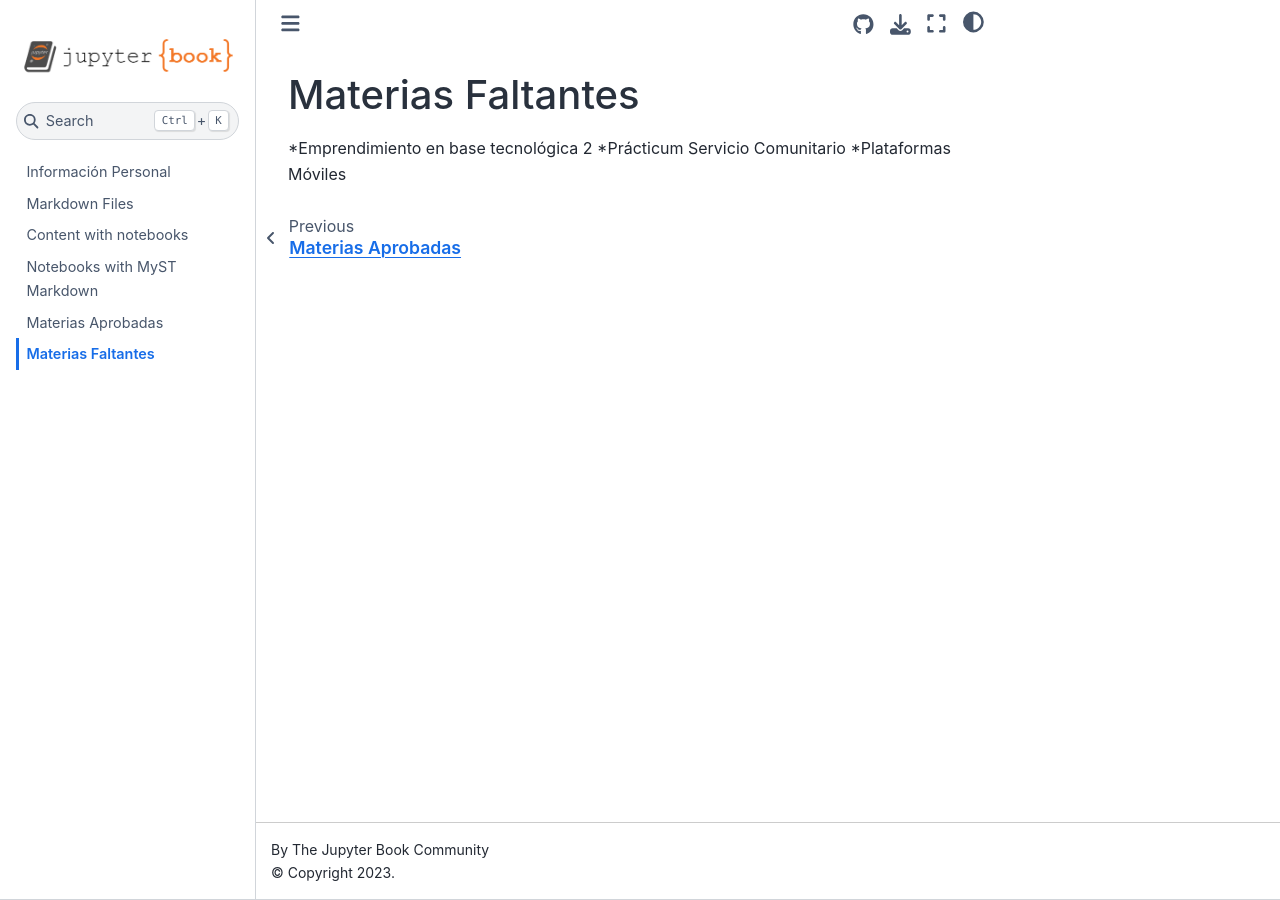
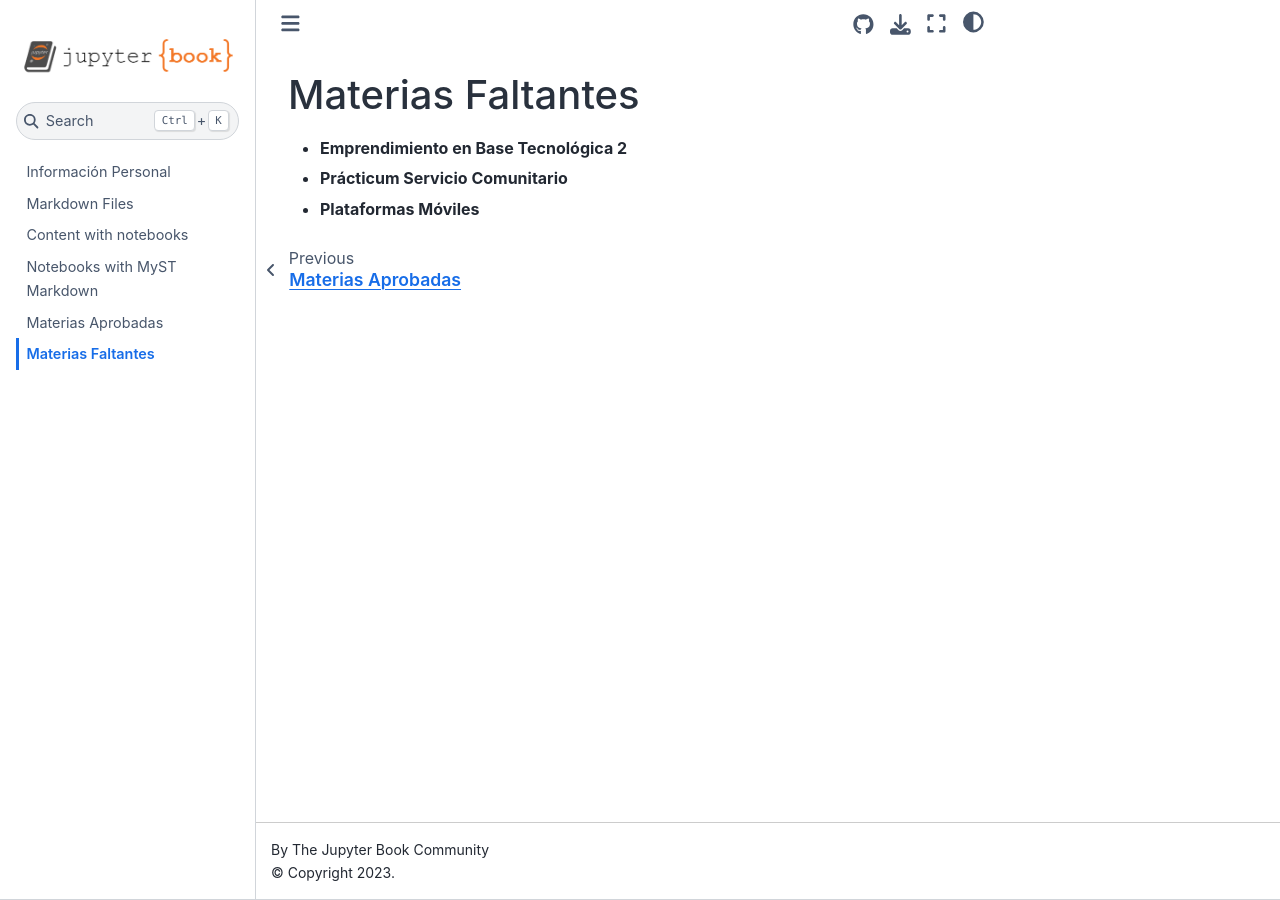
Before and after one commit to bmvaldivieso/semana1, a Jupyter Book: the page built from MateriasFaltantes.md, in a window 1280 px wide. Built offline with Jupyter Book 1.0.4 settings and Sphinx 7.4.7 and the Sphinx Book theme 1.1.4, drawn with Linux system fonts in a browser that asks for light colours.

Commit message:
cuarta subida

```diff
--- a/MateriasFaltantes.md
+++ b/MateriasFaltantes.md
@@ -1,5 +1,5 @@
 # Materias Faltantes
 
-*Emprendimiento en base tecnológica 2
-*Prácticum Servicio Comunitario
-*Plataformas Móviles
+- **Emprendimiento en Base Tecnológica 2**
+- **Prácticum Servicio Comunitario**
+- **Plataformas Móviles**
```
Also changed, not shown: MateriasAprobadas.md (+3 -3 lines), intro.md (+4 -4 lines).
